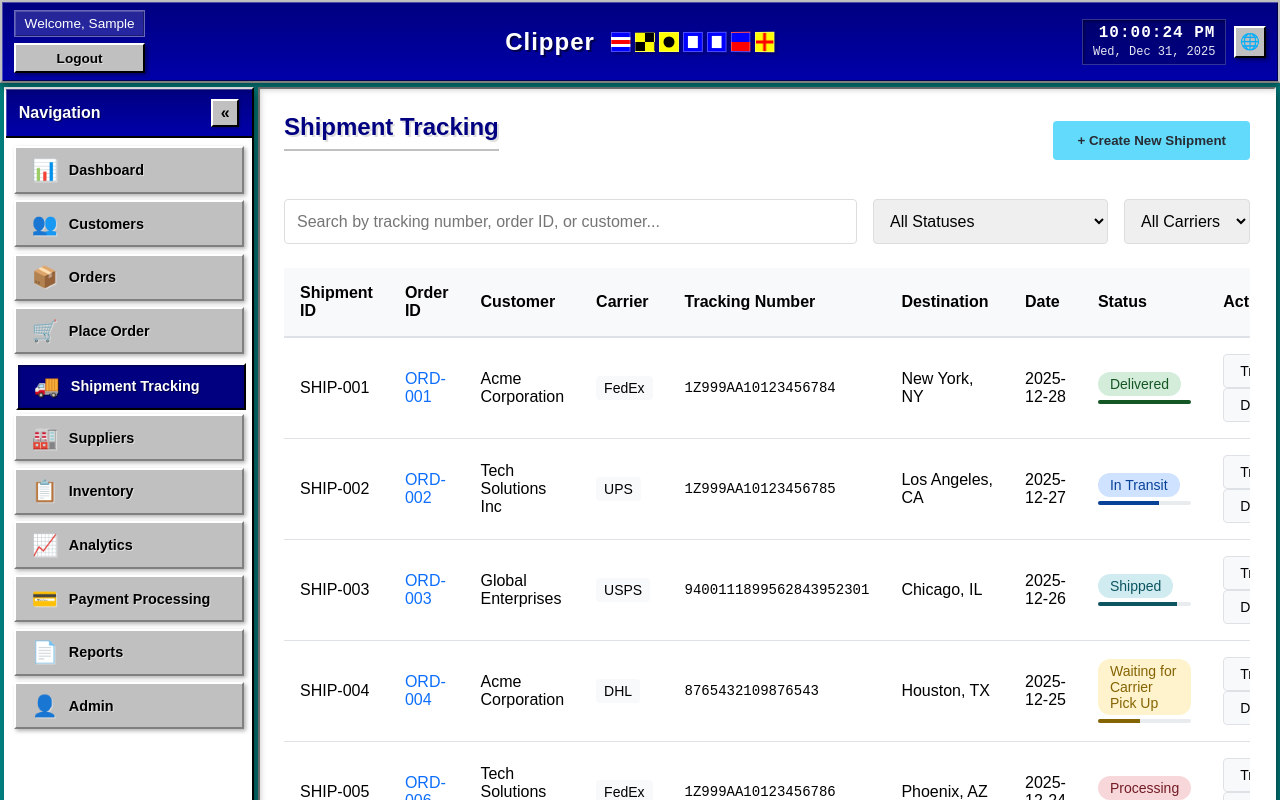
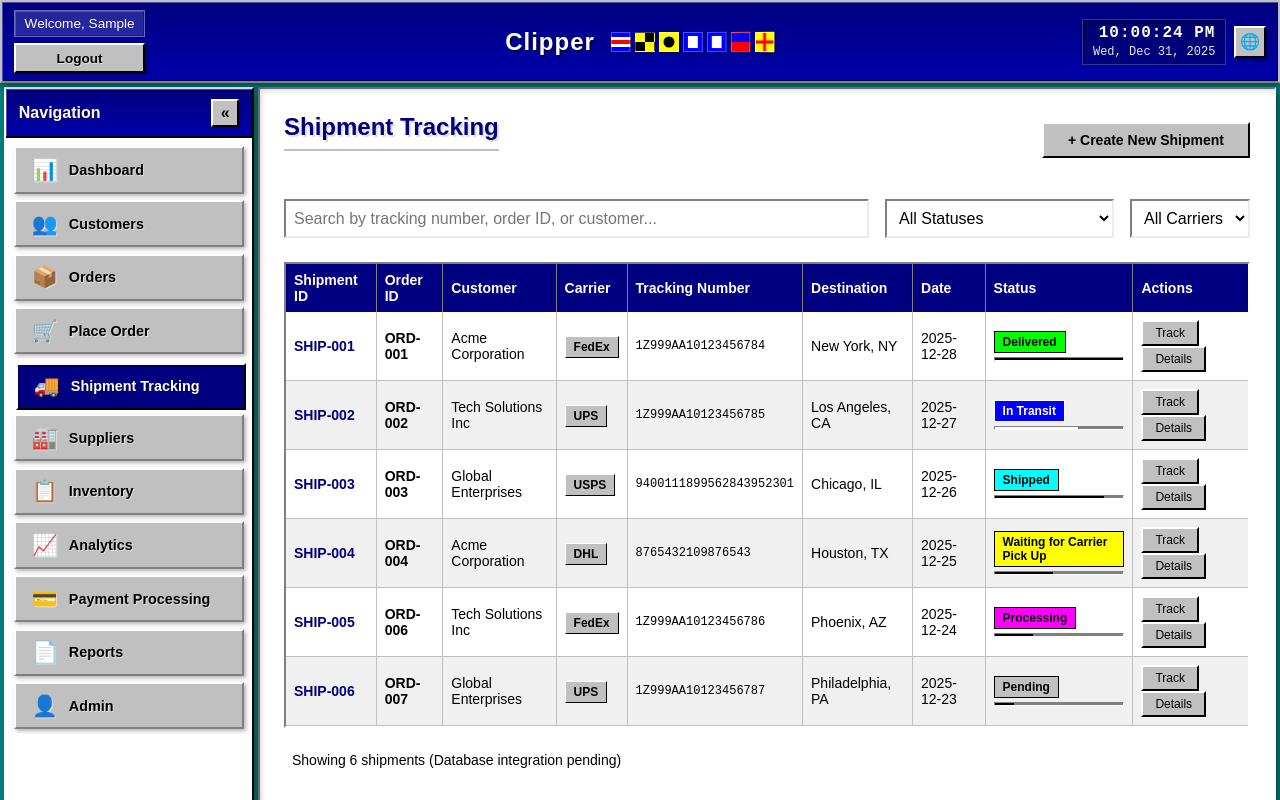
Before and after one commit to JackSawyerWATX/Clipper2.0, a React (Vite) app: page /shipment-tracking in a window 1280 px wide. Both pictures are taken after typing "Sample", "Sample123" into the empty fields and a click on the button "Sign In". Shown: the top 800 px of the page. Built offline with nearby package versions, Linux system fonts and the light colour scheme.

Commit message:
added styling to the shipment tracking page

```diff
--- a/src/pages/Orders.jsx
+++ b/src/pages/Orders.jsx
@@ -311,7 +311,7 @@ function Orders() {
             flex: '1',
             minWidth: '200px',
             border: '2px solid',
-            borderColor: '#808080 #ffffff #ffffff #808080',
+            borderColor: '#808080 #ebebeb #ebebeb #808080',
             background: 'white',
             fontSize: '0.875rem',
             fontFamily: 'MS Sans Serif, sans-serif'
@@ -323,7 +323,7 @@ function Orders() {
           style={{
             padding: '0.4rem 0.5rem',
             border: '2px solid',
-            borderColor: '#808080 #ffffff #ffffff #808080',
+            borderColor: '#808080 #ebebeb #ebebeb #808080',
             background: 'white',
             fontSize: '0.875rem',
             fontFamily: 'MS Sans Serif, sans-serif',
@@ -826,7 +826,7 @@ function Orders() {
                             width: '100%',
                             padding: '0.4rem',
                             border: '2px solid',
-                            borderColor: '#808080 #ffffff #ffffff #808080',
+                            borderColor: '#808080 #ebebeb #ebebeb #808080',
                             fontFamily: 'MS Sans Serif, sans-serif',
                             fontSize: '0.875rem'
                           }}
@@ -844,7 +844,7 @@ function Orders() {
                             width: '100%',
                             padding: '0.4rem',
                             border: '2px solid',
-                            borderColor: '#808080 #ffffff #ffffff #808080',
+                            borderColor: '#808080 #ebebeb #ebebeb #808080',
                             fontFamily: 'MS Sans Serif, sans-serif',
                             fontSize: '0.875rem'
                           }}
@@ -871,7 +871,7 @@ function Orders() {
                             width: '100%',
                             padding: '0.4rem',
                             border: '2px solid',
-                            borderColor: '#808080 #ffffff #ffffff #808080',
+                            borderColor: '#808080 #ebebeb #ebebeb #808080',
                             fontFamily: 'MS Sans Serif, sans-serif',
                             fontSize: '0.875rem'
                           }}
@@ -890,7 +890,7 @@ function Orders() {
                               width: '100%',
                               padding: '0.4rem',
                               border: '2px solid',
-                              borderColor: '#808080 #ffffff #ffffff #808080',
+                              borderColor: '#808080 #ebebeb #ebebeb #808080',
                               fontFamily: 'MS Sans Serif, sans-serif',
                               fontSize: '0.875rem'
                             }}
@@ -908,7 +908,7 @@ function Orders() {
                               width: '100%',
                               padding: '0.4rem',
                               border: '2px solid',
-                              borderColor: '#808080 #ffffff #ffffff #808080',
+                              borderColor: '#808080 #ebebeb #ebebeb #808080',
                               fontFamily: 'MS Sans Serif, sans-serif',
                               fontSize: '0.875rem'
                             }}
@@ -926,7 +926,7 @@ function Orders() {
                               width: '100%',
                               padding: '0.4rem',
                               border: '2px solid',
-                              borderColor: '#808080 #ffffff #ffffff #808080',
+                              borderColor: '#808080 #ebebeb #ebebeb #808080',
                               fontFamily: 'MS Sans Serif, sans-serif',
                               fontSize: '0.875rem'
                             }}
@@ -953,7 +953,7 @@ function Orders() {
                             width: '100%',
                             padding: '0.4rem',
                             border: '2px solid',
-                            borderColor: '#808080 #ffffff #ffffff #808080',
+                            borderColor: '#808080 #ebebeb #ebebeb #808080',
                             fontFamily: 'MS Sans Serif, sans-serif',
                             fontSize: '0.875rem'
                           }}
@@ -976,7 +976,7 @@ function Orders() {
                             width: '100%',
                             padding: '0.4rem',
                             border: '2px solid',
-                            borderColor: '#808080 #ffffff #ffffff #808080',
+                            borderColor: '#808080 #ebebeb #ebebeb #808080',
                             fontFamily: 'MS Sans Serif, sans-serif',
                             fontSize: '0.875rem'
                           }}
@@ -998,7 +998,7 @@ function Orders() {
                             width: '100%',
                             padding: '0.4rem',
                             border: '2px solid',
-                            borderColor: '#808080 #ffffff #ffffff #808080',
+                            borderColor: '#808080 #ebebeb #ebebeb #808080',
                             fontFamily: 'MS Sans Serif, sans-serif',
                             fontSize: '0.875rem'
                           }}
@@ -1049,7 +1049,7 @@ function Orders() {
                                   width: '60px',
                                   padding: '0.25rem',
                                   border: '2px solid',
-                                  borderColor: '#808080 #ffffff #ffffff #808080',
+                                  borderColor: '#808080 #ebebeb #ebebeb #808080',
                                   fontFamily: 'MS Sans Serif, sans-serif',
                                   fontSize: '0.875rem',
                                   textAlign: 'center'
@@ -1066,7 +1066,7 @@ function Orders() {
                                   width: '80px',
                                   padding: '0.25rem',
                                   border: '2px solid',
-                                  borderColor: '#808080 #ffffff #ffffff #808080',
+                                  borderColor: '#808080 #ebebeb #ebebeb #808080',
                                   fontFamily: 'MS Sans Serif, sans-serif',
                                   fontSize: '0.875rem',
                                   textAlign: 'right'
@@ -1120,7 +1120,7 @@ function Orders() {
                             width: '100px',
                             padding: '0.25rem',
                             border: '2px solid',
-                            borderColor: '#808080 #ffffff #ffffff #808080',
+                            borderColor: '#808080 #ebebeb #ebebeb #808080',
                             fontFamily: 'MS Sans Serif, sans-serif',
                             fontSize: '0.875rem',
                             textAlign: 'right',
--- a/src/pages/ShipmentTracking.jsx
+++ b/src/pages/ShipmentTracking.jsx
@@ -67,14 +67,14 @@ function ShipmentTracking() {
 
   const getStatusColor = (status) => {
     const colors = {
-      'Delivered': { bg: '#d4edda', text: '#155724' },
-      'Shipped': { bg: '#d1ecf1', text: '#0c5460' },
-      'In Transit': { bg: '#cfe2ff', text: '#084298' },
-      'Waiting for Carrier Pick Up': { bg: '#fff3cd', text: '#856404' },
-      'Processing': { bg: '#f8d7da', text: '#721c24' },
-      'Pending': { bg: '#e2e3e5', text: '#383d41' }
+      'Delivered': { bg: '#00ff00', text: '#000000' },
+      'Shipped': { bg: '#00ffff', text: '#000000' },
+      'In Transit': { bg: '#0000ff', text: '#ffffff' },
+      'Waiting for Carrier Pick Up': { bg: '#ffff00', text: '#000000' },
+      'Processing': { bg: '#ff00ff', text: '#000000' },
+      'Pending': { bg: '#c0c0c0', text: '#000000' }
     }
-    return colors[status] || { bg: '#f8f9fa', text: '#212529' }
+    return colors[status] || { bg: '#c0c0c0', text: '#000000' }
   }
 
   const getStatusProgress = (status) => {
@@ -93,15 +93,20 @@ function ShipmentTracking() {
     <div className="page">
       <div style={{ display: 'flex', justifyContent: 'space-between', alignItems: 'center', marginBottom: '2rem' }}>
         <h1>Shipment Tracking</h1>
-        <button style={{
-          padding: '0.75rem 1.5rem',
-          background: '#61dafb',
-          border: 'none',
-          borderRadius: '4px',
-          cursor: 'pointer',
-          fontWeight: 'bold',
-          color: '#282c34'
-        }}>
+        <button
+          onMouseDown={(e) => e.target.style.borderColor = '#000000 #ffffff #ffffff #000000'}
+          onMouseUp={(e) => e.target.style.borderColor = '#ffffff #000000 #000000 #ffffff'}
+          style={{
+            padding: '0.5rem 1.5rem',
+            background: '#c0c0c0',
+            border: '2px solid',
+            borderColor: '#ffffff #000000 #000000 #ffffff',
+            cursor: 'pointer',
+            fontWeight: 'bold',
+            fontFamily: 'MS Sans Serif, sans-serif',
+            fontSize: '0.875rem'
+          }}
+        >
           + Create New Shipment
         </button>
       </div>
@@ -111,19 +116,23 @@ function ShipmentTracking() {
           type="text"
           placeholder="Search by tracking number, order ID, or customer..."
           style={{
-            padding: '0.75rem',
+            padding: '0.5rem',
             flex: '1',
             minWidth: '300px',
-            border: '1px solid #ddd',
-            borderRadius: '4px',
-            fontSize: '1rem'
+            border: '2px solid',
+            borderColor: '#808080 #ebebeb #ebebeb #808080',
+            fontSize: '1rem',
+            fontFamily: 'MS Sans Serif, sans-serif',
+            background: '#ffffff'
           }}
         />
         <select style={{
-          padding: '0.75rem',
-          border: '1px solid #ddd',
-          borderRadius: '4px',
+          padding: '0.5rem',
+          border: '2px solid',
+          borderColor: '#808080 #ebebeb #ebebeb #808080',
           fontSize: '1rem',
+          fontFamily: 'MS Sans Serif, sans-serif',
+          background: '#ffffff',
           cursor: 'pointer'
         }}>
           <option value="">All Statuses</option>
@@ -135,10 +144,12 @@ function ShipmentTracking() {
           <option value="delivered">Delivered</option>
         </select>
         <select style={{
-          padding: '0.75rem',
-          border: '1px solid #ddd',
-          borderRadius: '4px',
+          padding: '0.5rem',
+          border: '2px solid',
+          borderColor: '#808080 #ebebeb #ebebeb #808080',
           fontSize: '1rem',
+          fontFamily: 'MS Sans Serif, sans-serif',
+          background: '#ffffff',
           cursor: 'pointer'
         }}>
           <option value="">All Carriers</option>
@@ -149,61 +160,100 @@ function ShipmentTracking() {
         </select>
       </div>
 
-      <div style={{ overflowX: 'auto' }}>
+      <div style={{
+        overflowX: 'auto',
+        border: '2px solid',
+        borderColor: '#808080 #ffffff #ffffff #808080',
+        background: 'white'
+      }}>
         <table style={{
           width: '100%',
           borderCollapse: 'collapse',
           background: 'white',
-          boxShadow: '0 1px 3px rgba(0,0,0,0.1)'
+          fontFamily: 'MS Sans Serif, sans-serif',
+          fontSize: '0.875rem'
         }}>
           <thead>
-            <tr style={{ background: '#f8f9fa', borderBottom: '2px solid #dee2e6' }}>
-              <th style={{ padding: '1rem', textAlign: 'left', fontWeight: '600' }}>Shipment ID</th>
-              <th style={{ padding: '1rem', textAlign: 'left', fontWeight: '600' }}>Order ID</th>
-              <th style={{ padding: '1rem', textAlign: 'left', fontWeight: '600' }}>Customer</th>
-              <th style={{ padding: '1rem', textAlign: 'left', fontWeight: '600' }}>Carrier</th>
-              <th style={{ padding: '1rem', textAlign: 'left', fontWeight: '600' }}>Tracking Number</th>
-              <th style={{ padding: '1rem', textAlign: 'left', fontWeight: '600' }}>Destination</th>
-              <th style={{ padding: '1rem', textAlign: 'left', fontWeight: '600' }}>Date</th>
-              <th style={{ padding: '1rem', textAlign: 'left', fontWeight: '600' }}>Status</th>
-              <th style={{ padding: '1rem', textAlign: 'left', fontWeight: '600' }}>Actions</th>
+            <tr style={{
+              background: '#000080',
+              color: 'white'
+            }}>
+              <th style={{ padding: '0.5rem', textAlign: 'left', fontWeight: 'bold', borderRight: '1px solid #808080' }}>Shipment ID</th>
+              <th style={{ padding: '0.5rem', textAlign: 'left', fontWeight: 'bold', borderRight: '1px solid #808080' }}>Order ID</th>
+              <th style={{ padding: '0.5rem', textAlign: 'left', fontWeight: 'bold', borderRight: '1px solid #808080' }}>Customer</th>
+              <th style={{ padding: '0.5rem', textAlign: 'left', fontWeight: 'bold', borderRight: '1px solid #808080' }}>Carrier</th>
+              <th style={{ padding: '0.5rem', textAlign: 'left', fontWeight: 'bold', borderRight: '1px solid #808080' }}>Tracking Number</th>
+              <th style={{ padding: '0.5rem', textAlign: 'left', fontWeight: 'bold', borderRight: '1px solid #808080' }}>Destination</th>
+              <th style={{ padding: '0.5rem', textAlign: 'left', fontWeight: 'bold', borderRight: '1px solid #808080' }}>Date</th>
+              <th style={{ padding: '0.5rem', textAlign: 'left', fontWeight: 'bold', borderRight: '1px solid #808080' }}>Status</th>
+              <th style={{ padding: '0.5rem', textAlign: 'left', fontWeight: 'bold' }}>Actions</th>
             </tr>
           </thead>
           <tbody>
-            {shipments.map((shipment) => {
+            {shipments.map((shipment, index) => {
               const statusColors = getStatusColor(shipment.status)
               const progress = getStatusProgress(shipment.status)
+              const isEvenRow = index % 2 === 0
               return (
-                <tr key={shipment.id} style={{ borderBottom: '1px solid #dee2e6' }}>
-                  <td style={{ padding: '1rem', fontWeight: '500' }}>{shipment.id}</td>
-                  <td style={{ padding: '1rem', color: '#0d6efd' }}>{shipment.orderId}</td>
-                  <td style={{ padding: '1rem' }}>{shipment.customer}</td>
-                  <td style={{ padding: '1rem' }}>
+                <tr key={shipment.id} style={{
+                  background: isEvenRow ? 'white' : '#f0f0f0',
+                  borderBottom: '1px solid #c0c0c0'
+                }}>
+                  <td style={{
+                    padding: '0.5rem',
+                    fontWeight: 'bold',
+                    color: '#000080',
+                    borderRight: '1px solid #c0c0c0'
+                  }}>
+                    {shipment.id}
+                  </td>
+                  <td style={{
+                    padding: '0.5rem',
+                    fontWeight: 'bold',
+                    borderRight: '1px solid #c0c0c0'
+                  }}>
+                    {shipment.orderId}
+                  </td>
+                  <td style={{ padding: '0.5rem', borderRight: '1px solid #c0c0c0' }}>
+                    {shipment.customer}
+                  </td>
+                  <td style={{ padding: '0.5rem', borderRight: '1px solid #c0c0c0' }}>
                     <span style={{
-                      padding: '0.25rem 0.5rem',
-                      background: '#f8f9fa',
-                      borderRadius: '4px',
-                      fontSize: '0.875rem',
-                      fontWeight: '500'
+                      padding: '0.2rem 0.5rem',
+                      background: '#c0c0c0',
+                      border: '1px solid',
+                      borderColor: '#ffffff #000000 #000000 #ffffff',
+                      fontSize: '0.75rem',
+                      fontWeight: 'bold'
                     }}>
                       {shipment.carrier}
                     </span>
                   </td>
-                  <td style={{ padding: '1rem', fontFamily: 'monospace', fontSize: '0.875rem' }}>
+                  <td style={{
+                    padding: '0.5rem',
+                    fontFamily: 'Courier New, monospace',
+                    fontSize: '0.75rem',
+                    borderRight: '1px solid #c0c0c0'
+                  }}>
                     {shipment.trackingNumber}
                   </td>
-                  <td style={{ padding: '1rem' }}>{shipment.destination}</td>
-                  <td style={{ padding: '1rem' }}>{shipment.date}</td>
-                  <td style={{ padding: '1rem' }}>
+                  <td style={{ padding: '0.5rem', borderRight: '1px solid #c0c0c0' }}>
+                    {shipment.destination}
+                  </td>
+                  <td style={{ padding: '0.5rem', borderRight: '1px solid #c0c0c0' }}>
+                    {shipment.date}
+                  </td>
+                  <td style={{ padding: '0.5rem', borderRight: '1px solid #c0c0c0' }}>
                     <div>
                       <span style={{
                         display: 'inline-block',
-                        padding: '0.25rem 0.75rem',
-                        borderRadius: '12px',
-                        fontSize: '0.875rem',
-                        fontWeight: '500',
+                        padding: '0.2rem 0.5rem',
+                        fontSize: '0.75rem',
+                        fontWeight: 'bold',
                         background: statusColors.bg,
                         color: statusColors.text,
+                        border: '1px solid',
+                        borderColor: statusColors.text,
                         marginBottom: '0.25rem'
                       }}>
                         {shipment.status}
@@ -211,8 +261,9 @@ function ShipmentTracking() {
                       <div style={{
                         width: '100%',
                         height: '4px',
-                        background: '#e9ecef',
-                        borderRadius: '2px',
+                        background: '#808080',
+                        border: '1px solid',
+                        borderColor: '#808080 #ffffff #ffffff #808080',
                         overflow: 'hidden'
                       }}>
                         <div style={{
@@ -224,26 +275,36 @@ function ShipmentTracking() {
                       </div>
                     </div>
                   </td>
-                  <td style={{ padding: '1rem' }}>
-                    <button style={{
-                      padding: '0.5rem 1rem',
-                      marginRight: '0.5rem',
-                      background: '#f8f9fa',
-                      border: '1px solid #dee2e6',
-                      borderRadius: '4px',
-                      cursor: 'pointer',
-                      fontSize: '0.875rem'
-                    }}>
+                  <td style={{ padding: '0.5rem' }}>
+                    <button
+                      onMouseDown={(e) => e.target.style.borderColor = '#000000 #ffffff #ffffff #000000'}
+                      onMouseUp={(e) => e.target.style.borderColor = '#ffffff #000000 #000000 #ffffff'}
+                      style={{
+                        padding: '0.25rem 0.75rem',
+                        marginRight: '0.25rem',
+                        background: '#c0c0c0',
+                        border: '2px solid',
+                        borderColor: '#ffffff #000000 #000000 #ffffff',
+                        cursor: 'pointer',
+                        fontSize: '0.75rem',
+                        fontFamily: 'MS Sans Serif, sans-serif'
+                      }}
+                    >
                       Track
                     </button>
-                    <button style={{
-                      padding: '0.5rem 1rem',
-                      background: '#f8f9fa',
-                      border: '1px solid #dee2e6',
-                      borderRadius: '4px',
-                      cursor: 'pointer',
-                      fontSize: '0.875rem'
-                    }}>
+                    <button
+                      onMouseDown={(e) => e.target.style.borderColor = '#000000 #ffffff #ffffff #000000'}
+                      onMouseUp={(e) => e.target.style.borderColor = '#ffffff #000000 #000000 #ffffff'}
+                      style={{
+                        padding: '0.25rem 0.75rem',
+                        background: '#c0c0c0',
+                        border: '2px solid',
+                        borderColor: '#ffffff #000000 #000000 #ffffff',
+                        cursor: 'pointer',
+                        fontSize: '0.75rem',
+                        fontFamily: 'MS Sans Serif, sans-serif'
+                      }}
+                    >
                       Details
                     </button>
                   </td>
@@ -254,7 +315,13 @@ function ShipmentTracking() {
         </table>
       </div>
 
-      <div style={{ marginTop: '1.5rem', color: '#6c757d', fontSize: '0.875rem' }}>
+      <div style={{
+        marginTop: '1rem',
+        padding: '0.5rem',
+        color: '#000000',
+        fontFamily: 'MS Sans Serif, sans-serif',
+        fontSize: '0.875rem'
+      }}>
         Showing {shipments.length} shipments (Database integration pending)
       </div>
     </div>
```
Also changed, not shown: src/pages/Inventory.jsx (line endings or trailing spaces).
